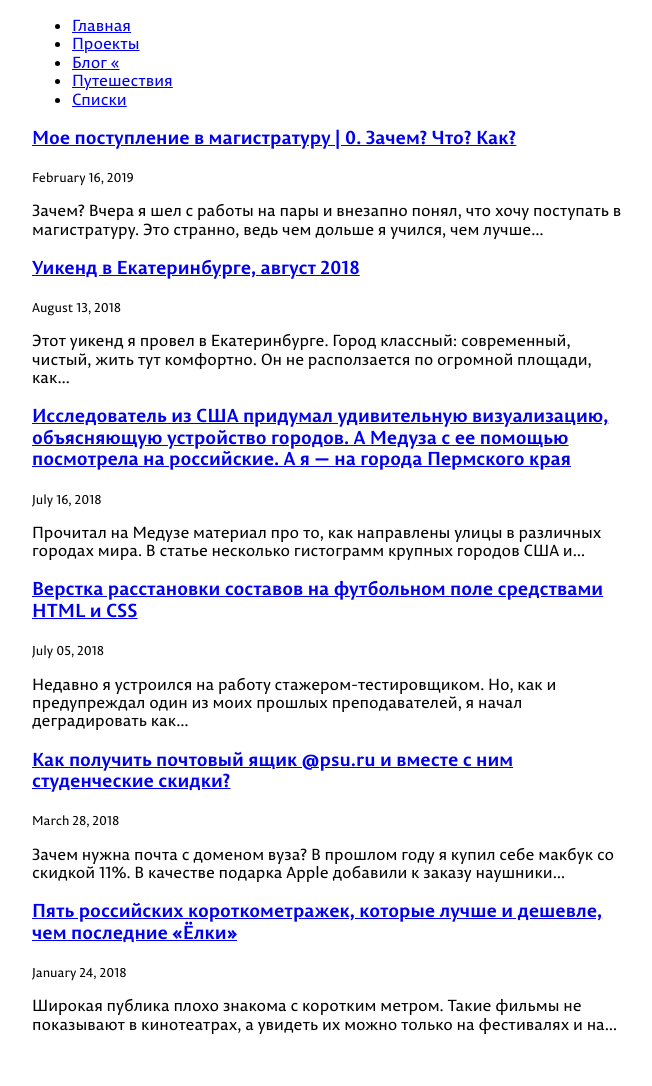
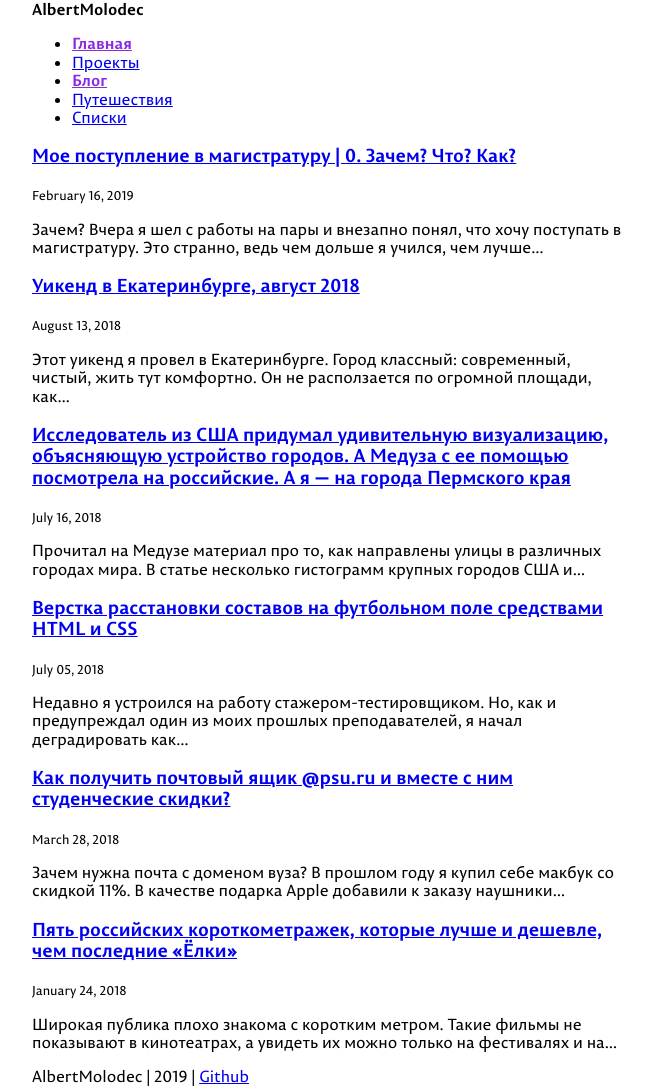
Before and after one commit to albertmolodec/albertmolodec.github.io, a Gatsby site: page /blog in a window 1280 px wide. Shown: the whole page, without its empty margins (308-960 px from the left). Before the commit the page ends 1049 px from the top, so only its background shows below. Built offline with nearby package versions, Linux system fonts and the light colour scheme; Gatsby itself is replaced by a stand-in of ours.

Commit message:
Дополняет структуру компонентов и страниц

```diff
--- a/gatsby-config.js
+++ b/gatsby-config.js
@@ -3,7 +3,7 @@ module.exports = {
     title: 'AlbertMolodec',
     author: 'Альберт Абдульманов',
     description: 'Пишу код и тексты',
-    siteUrl: 'https://github.com/albertmolodec/albertmolodec.github.io/',
+    siteUrl: 'https://albertmolodec.github.io/',
   },
   pathPrefix: '/albertmolodec-website',
   plugins: [
@@ -73,5 +73,6 @@ module.exports = {
       },
     },
     `gatsby-plugin-react-helmet`,
+    `gatsby-plugin-catch-links`,
   ],
 };
--- a/gatsby-node.js
+++ b/gatsby-node.js
@@ -3,8 +3,8 @@ const { createFilePath } = require('gatsby-source-filesystem');
 
 exports.createPages = ({ graphql, actions }) => {
   const { createPage } = actions;
+  const blogPost = path.resolve(`./src/templates/blog-post.jsx`);
 
-  const blogPost = path.resolve(`./src/templates/blog-post.jsx`);
   return graphql(
     `
       {
@@ -37,6 +37,7 @@ exports.createPages = ({ graphql, actions }) => {
       const previous =
         index === posts.length - 1 ? null : posts[index + 1].node;
       const next = index === 0 ? null : posts[index - 1].node;
+      console.log(post);
 
       createPage({
         path: post.node.fields.slug,
--- a/src/layouts/Footer.jsx
+++ b/src/layouts/Footer.jsx
@@ -0,0 +1,10 @@
+import React from 'react';
+
+const Footer = () => (
+  <div>
+    AlbertMolodec | {new Date().getFullYear()} |{' '}
+    <a href="https://github.com/albertmolodec">Github</a>
+  </div>
+);
+
+export default Footer;
--- a/src/layouts/Header.jsx
+++ b/src/layouts/Header.jsx
@@ -1,51 +1,63 @@
-import React, { useState } from 'react';
+import React from 'react';
+import PropTypes from 'prop-types';
 import { Link } from 'gatsby';
 
-function Header(props) {
+const Header = props => {
+  const partiallyActive = className => ({ isPartiallyCurrent }) => ({
+    className: className + (isPartiallyCurrent ? ` active` : ``),
+  })
+
+  const PartiallyActiveLink = ({ className, ...rest }) => (
+    <Link getProps={partiallyActive(className)} {...rest} />
+  )
+
   const tabs = [
     {
-      type: 'main',
       name: 'Главная',
       link: '/',
     },
     {
-      type: 'projects',
       name: 'Проекты',
-      link: '/projects',
+      link: '/projects/',
     },
     {
-      type: 'blog',
       name: 'Блог',
-      link: '/blog',
+      link: '/blog/',
     },
     {
-      type: 'travel',
       name: 'Путешествия',
-      link: '/travel',
+      link: '/travel/',
     },
     {
-      type: 'lists',
       name: 'Списки',
-      link: '/lists',
+      link: '/lists/',
     },
   ];
 
-  const { location } = props;
-  const activeTab = location.pathname.split('/')[1];
+  const { siteTitle } = props;
 
   return (
     <nav>
+      <b>{siteTitle}</b>
       <ul>
         {tabs.map(tab => (
-          <li key={tab.type}>
-            <Link to={tab.link}>
-              {tab.name} {activeTab === tab.type && '«'}
-            </Link>
+          <li key={tab.link}>
+            <PartiallyActiveLink to={tab.link}>
+              {tab.name}
+            </PartiallyActiveLink>
           </li>
         ))}
       </ul>
     </nav>
   );
-}
+};
+
+Header.propTypes = {
+  siteTitle: PropTypes.string,
+};
+
+Header.defaultProps = {
+  siteTitle: ``,
+};
 
 export default Header;
--- a/src/layouts/Layout.jsx
+++ b/src/layouts/Layout.jsx
@@ -1,24 +1,33 @@
-import React, { Fragment } from 'react';
-import Helmet from 'react-helmet';
+import React from 'react';
+import PropTypes from 'prop-types';
+import { StaticQuery, graphql } from 'gatsby';
+
 import Header from './Header';
+import Footer from './Footer';
 
-class Layout extends React.Component {
-  render() {
-    const { location, title, children } = this.props;
-    const rootPath = `${__PATH_PREFIX__}/`;
+const Layout = ({ children }) => (
+  <StaticQuery
+    query={graphql`
+      query SiteTitleQuery {
+        site {
+          siteMetadata {
+            title
+          }
+        }
+      }
+    `}
+    render={data => (
+      <>
+        <Header siteTitle={data.site.siteMetadata.title} />
+        <main>{children}</main>
+        <Footer />
+      </>
+    )}
+  />
+);
 
-    return (
-      <Fragment>
-        <Helmet
-          htmlAttributes={{ lang: 'ru' }}
-          meta={[{ name: 'description' }]}
-          title={title}
-        />
-        <Header location={location}/>
-        <div>{children}</div>
-      </Fragment>
-    );
-  }
-}
+Layout.propTypes = {
+  children: PropTypes.node.isRequired,
+};
 
 export default Layout;
--- a/src/pages/blog/index.jsx
+++ b/src/pages/blog/index.jsx
@@ -7,23 +7,16 @@ import Layout from '../../layouts/Layout';
 class BlogIndex extends React.Component {
   render() {
     const { data } = this.props;
-    const siteTitle = data.site.siteMetadata.title;
-    const siteDescription = data.site.siteMetadata.description;
     const posts = data.allMarkdownRemark.edges;
 
     return (
-      <Layout location={this.props.location} title={siteTitle}>
-        <Helmet
-          htmlAttributes={{ lang: 'ru' }}
-          meta={[{ name: 'description', content: siteDescription }]}
-          title={siteTitle}
-        />
+      <Layout>
         {posts.map(({ node }) => {
           const title = node.frontmatter.title || node.fields.slug;
           return (
             <div key={node.fields.slug}>
               <h3>
-                <Link style={{ boxShadow: 'none' }} to={node.fields.slug}>
+                <Link to={`/${node.fields.slug}`}>
                   {title}
                 </Link>
               </h3>
--- a/src/utils/global.css
+++ b/src/utils/global.css
@@ -28,3 +28,8 @@ body.dark {
   --inlineCode-bg: hsl(222, 14%, 25%);
   --inlineCode-text: #e6e6e6;
 }
+
+.active {
+  color: blueviolet;
+  font-weight: bold;
+}
```
Also changed, not shown: package.json (+16 -14 lines), src/components/SEO.jsx (added, +91 -0 lines), src/pages/404.jsx (+10 -10 lines), src/pages/index.jsx (+11 -12 lines), .eslintrc.js, 1 other file.
